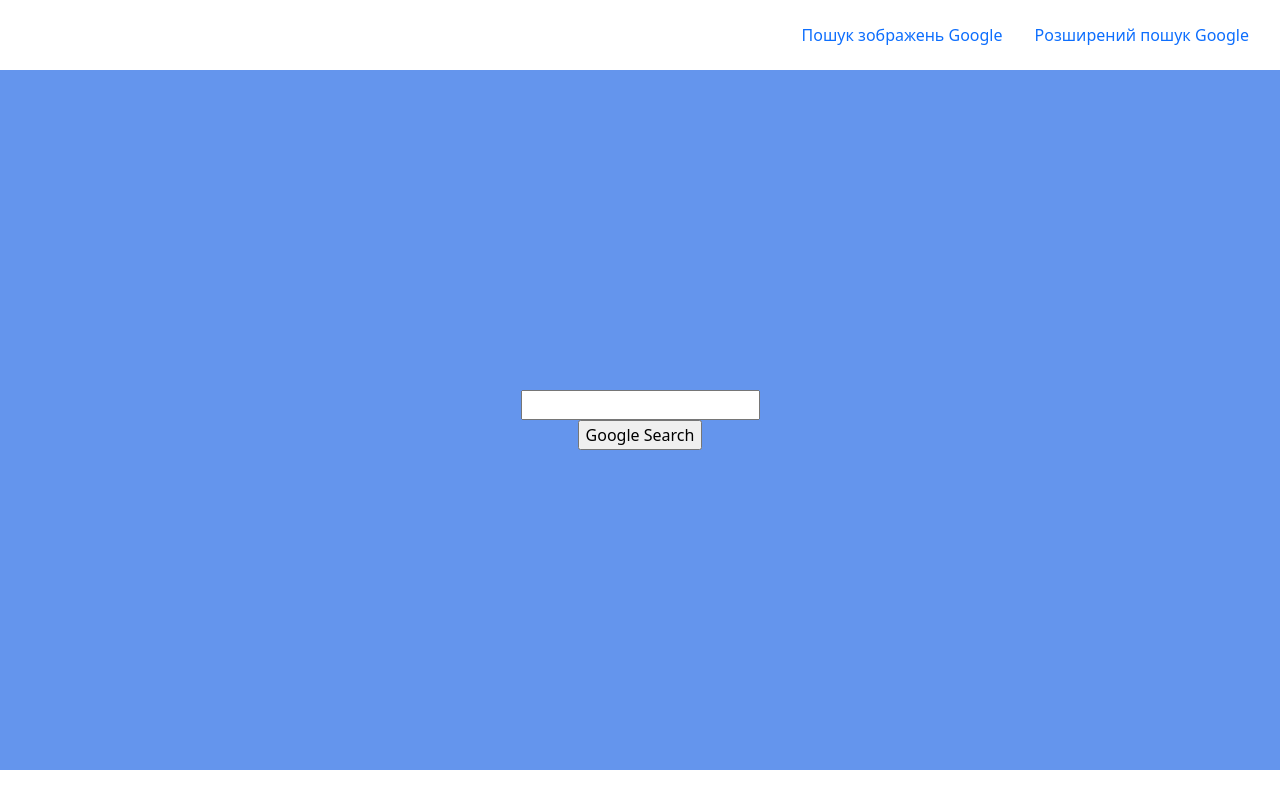
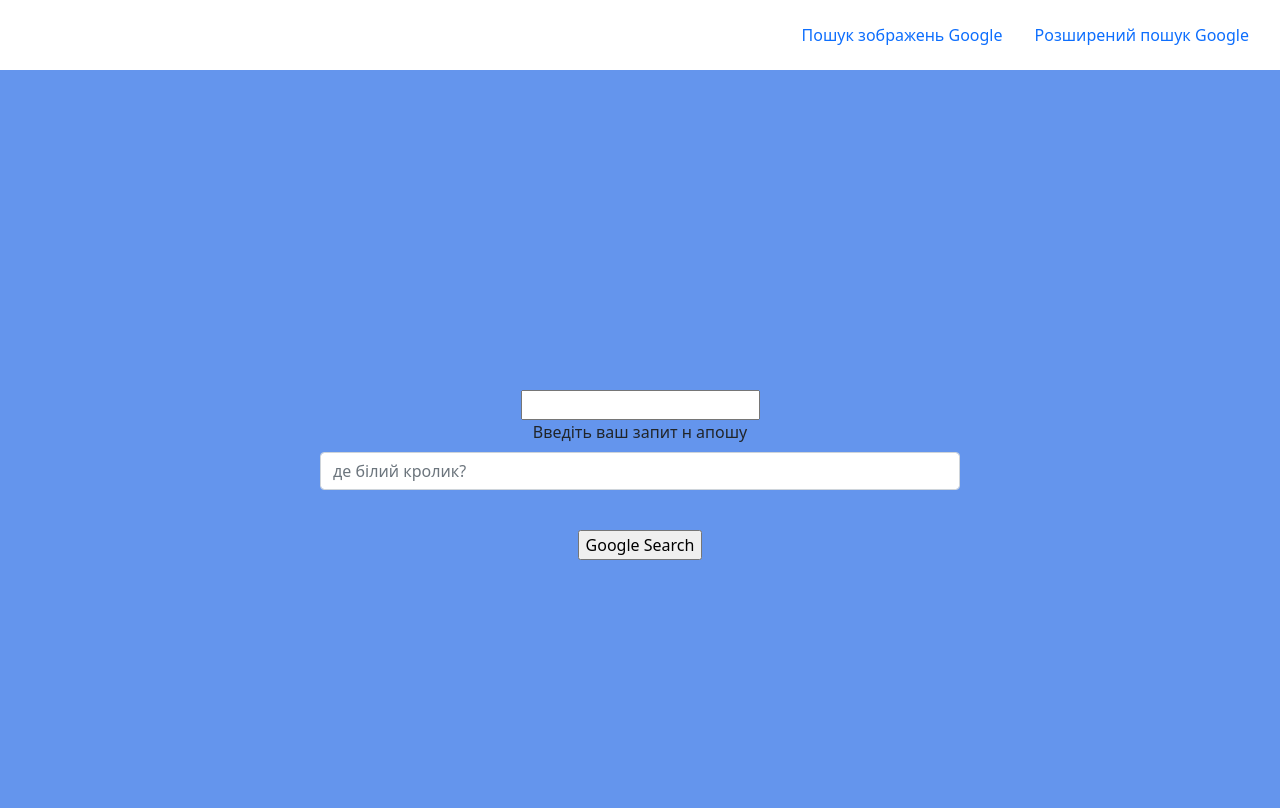
Before and after one commit to vovka1981/CS502021, a plain HTML site: page index.html in a window 1280 px wide. Drawn offline with nearby package versions, Linux system fonts and the light colour scheme.

Commit message:
formcontrol bootstrapped

```diff
--- a/index.html
+++ b/index.html
@@ -43,6 +43,11 @@
             <form id="searchform" action="https://google.com/search">
                 <input type="text" name="q">
                 <br>
+                <div class="mb-3">
+                    <label for="exampleFormControlInput1" class="form-label">Введіть ваш запит н апошу</label>
+                    <input type="email" class="form-control" id="exampleFormControlInput1" placeholder="де білий кролик?">
+                  </div>
+                <br>
                 <input type="submit" value="Google Search">
             </form>
         </div>
```
